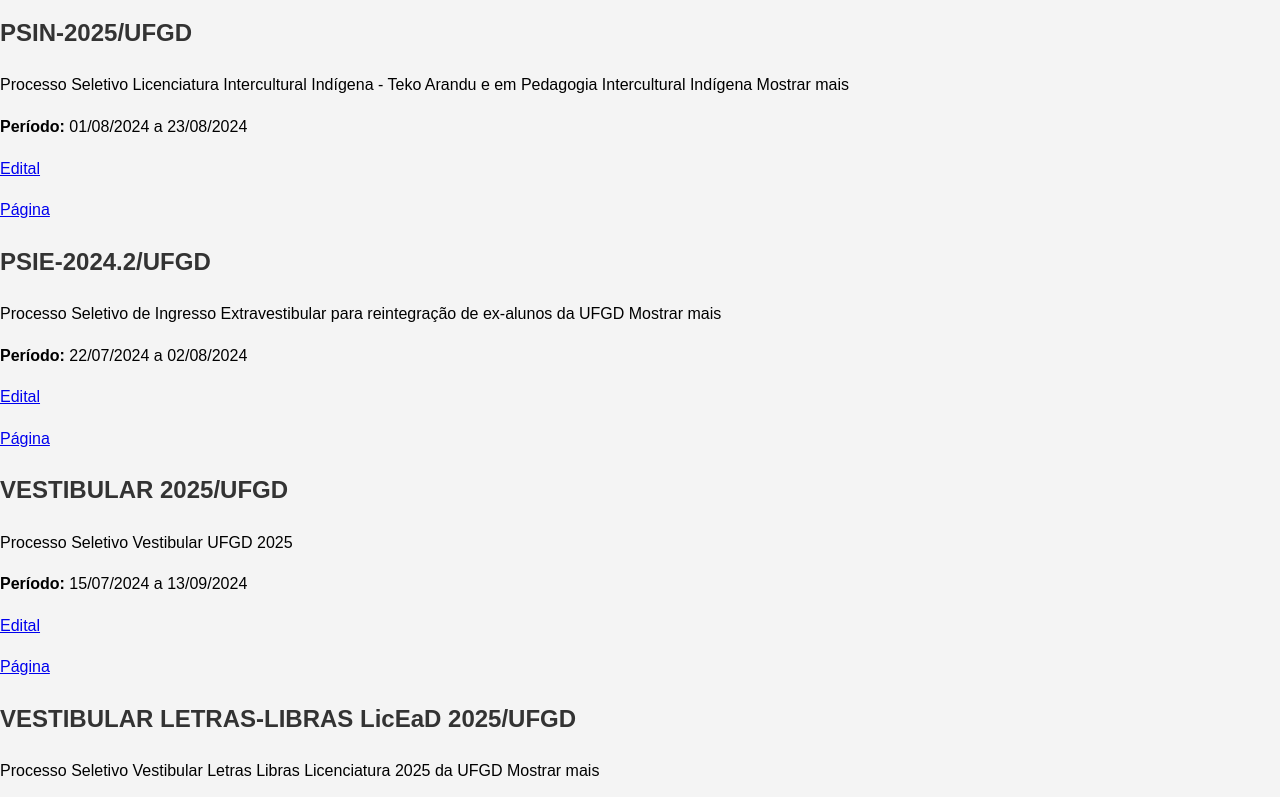
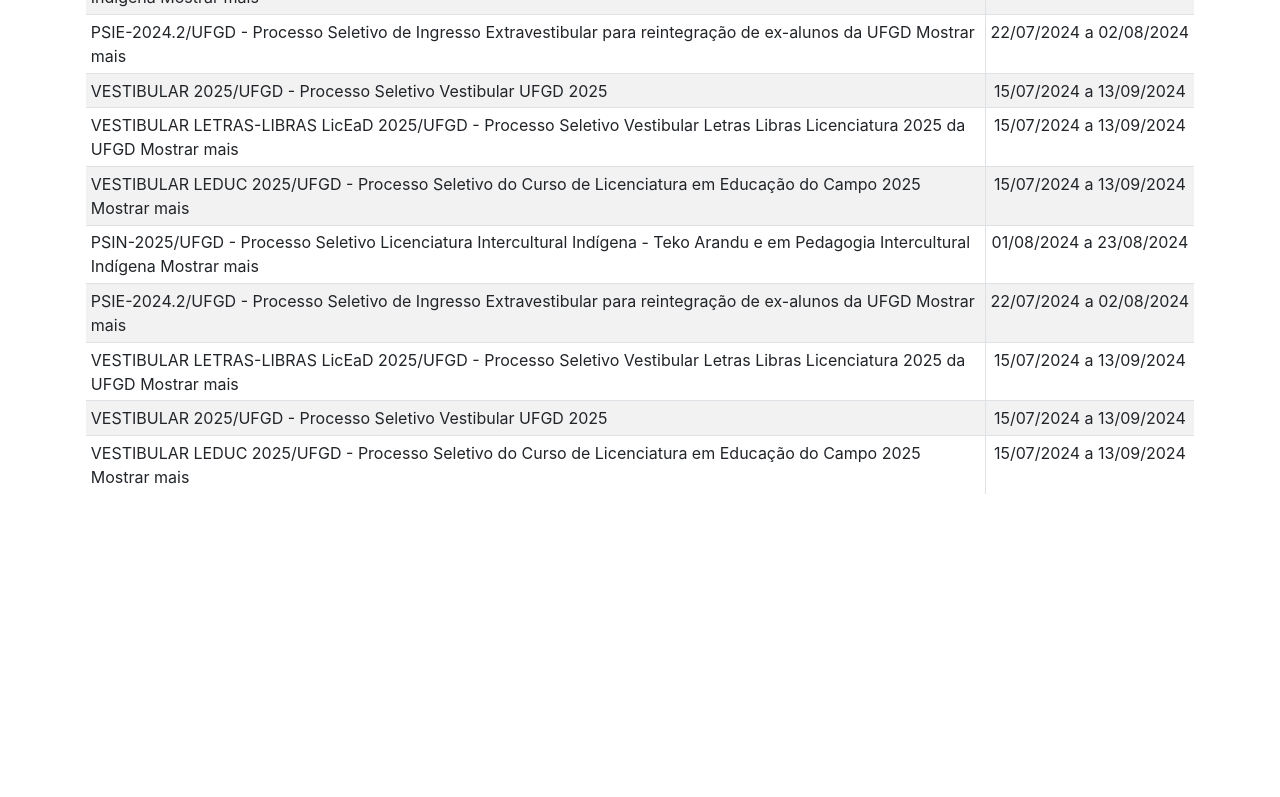
Before and after one commit to tgszwdv/processos, a plain HTML site: page index.html in a window 1280 px wide. Shown: the part 80-877 px from the top of the page. After the commit the page ends 800 px from the top, so only its background shows below. Drawn offline with nearby package versions, Linux system fonts and the light colour scheme.

Commit message:
Update index.html

```diff
--- a/index.html
+++ b/index.html
@@ -1,14 +1,89 @@
 <!DOCTYPE html>
-<html lang="pt-BR">
+<html lang="en">
 <head>
-  <meta charset="UTF-8">
-  <meta name="viewport" content="width=device-width, initial-scale=1.0">
-  <title>Processos Seletivos</title>
-  <link rel="stylesheet" href="styles.css">
+    <meta charset="UTF-8">
+    <meta name="viewport" content="width=device-width, initial-scale=1.0">
+    <title>Processos Seletivos</title>
+    <link rel="stylesheet" href="https://stackpath.bootstrapcdn.com/bootstrap/4.5.2/css/bootstrap.min.css">
 </head>
 <body>
-  <h1>Processos Seletivos</h1>
-  <div id="processos-container"></div>
-  <script src="script.js"></script>
+    <div class="container">
+        <div id="centroselecao"></div>
+    </div>
+
+    <script>
+        async function fetchProcessos() {
+            const response = await fetch('processos.json');
+            const processos = await response.json();
+            return processos;
+        }
+
+        function ajustarParaMST(date) {
+            const offset = -4 * 60 * 60 * 1000; // GMT-4
+            return new Date(date.getTime() + offset);
+        }
+
+        function gerarTabela(processos) {
+            const tbodyAbertos = document.createElement('tbody');
+            const hoje = ajustarParaMST(new Date());
+
+            processos.forEach(processo => {
+                const [inicioStr, fimStr] = processo.periodo.split(' a ');
+                const [diaIni, mesIni, anoIni] = inicioStr.split('/');
+                const [diaFim, mesFim, anoFim] = fimStr.split('/');
+
+                // Ajusta o horário do início e fim
+                const inicio = ajustarParaMST(new Date(`${anoIni}-${mesIni}-${diaIni}T00:00:00`));
+                const fim = ajustarParaMST(new Date(`${anoFim}-${mesFim}-${diaFim}T23:59:59`));
+
+                if (hoje >= inicio && hoje <= fim) {
+                    const tr = document.createElement('tr');
+                    tr.dataset.url = processo.url;
+                    tr.innerHTML = `
+                        <td>${processo.titulo} - ${processo.descricao}</td>
+                        <td class="text-center">${processo.periodo}</td>
+                    `;
+                    tr.querySelector('td.text-center').style.whiteSpace = window.innerWidth > 767 ? 'nowrap' : 'normal';
+                    tbodyAbertos.appendChild(tr);
+                }
+            });
+
+            if (tbodyAbertos.children.length > 0) {
+                const table = document.createElement('table');
+                table.className = 'table table-sm table-bordered table-striped table-hover table-custom compact-table';
+                table.style.borderRadius = '10px';
+                table.style.overflow = 'hidden';
+                table.innerHTML = `
+                    <thead>
+                        <tr>
+                            <th class="fw-bold">Processos Seletivos com Inscrições Abertas</th>
+                            <th class="fw-bold text-center">Período de Inscrição</th>
+                        </tr>
+                    </thead>
+                `;
+                table.appendChild(tbodyAbertos);
+
+                const divCentroSelecao = document.getElementById('centroselecao');
+                divCentroSelecao.insertAdjacentElement('afterend', table);
+            }
+        }
+
+        fetchProcessos().then(processos => {
+            gerarTabela(processos);
+        });
+
+        document.addEventListener('click', (event) => {
+            const target = event.target.closest('tr');
+            if (target && target.dataset.url) {
+                window.location.href = target.dataset.url;
+            }
+        });
+
+        window.addEventListener('resize', () => {
+            document.querySelectorAll('td.text-center').forEach(td => {
+                td.style.whiteSpace = window.innerWidth > 767 ? 'nowrap' : 'normal';
+            });
+        });
+    </script>
 </body>
 </html>
```
